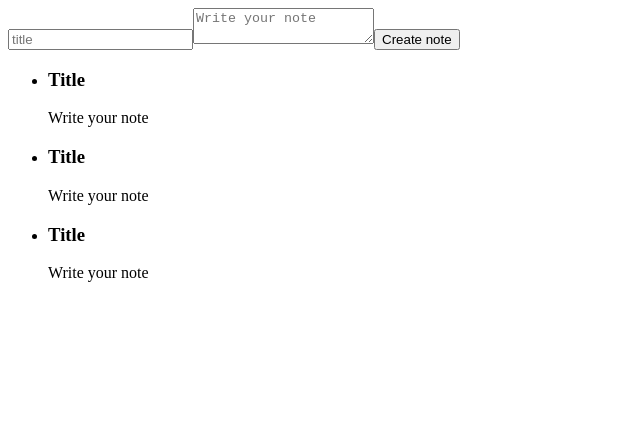
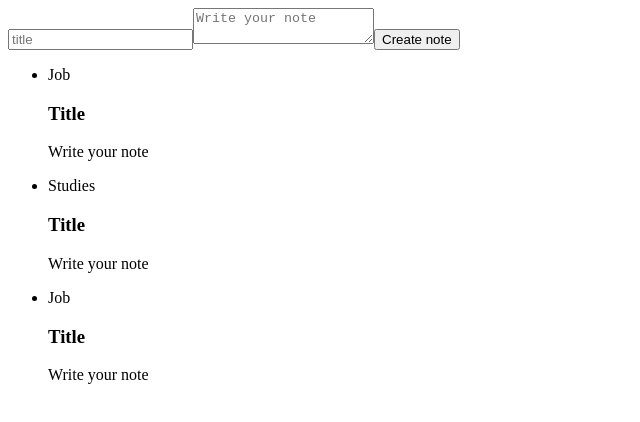
Before and after one commit to GuilhermeSR98/Notes-app-with-React, a React (Create React App) app in the folder ceep/: page / in a window 1280 px wide. Shown: the top 422 px of the page, without its empty margins (0-640 px from the left). Built offline with nearby package versions, Linux system fonts and the light colour scheme.

Commit message:
Using JS in JSX

```diff
--- a/ceep/src/components/ListOfNotes.jsx
+++ b/ceep/src/components/ListOfNotes.jsx
@@ -5,15 +5,14 @@ class ListOfNotes extends Component {
   render() {
     return (
       <ul>
-        <li>
-          <NoteCard />
-        </li>
-        <li>
-          <NoteCard />
-        </li>
-        <li>
-          <NoteCard />
-        </li>
+        {Array.of("Job", "Studies", "Job").map((category) => {
+          return (
+            <li>
+              <div>{category}</div>
+              <NoteCard />
+            </li>
+          );
+        })}
       </ul>
     );
   }
```
